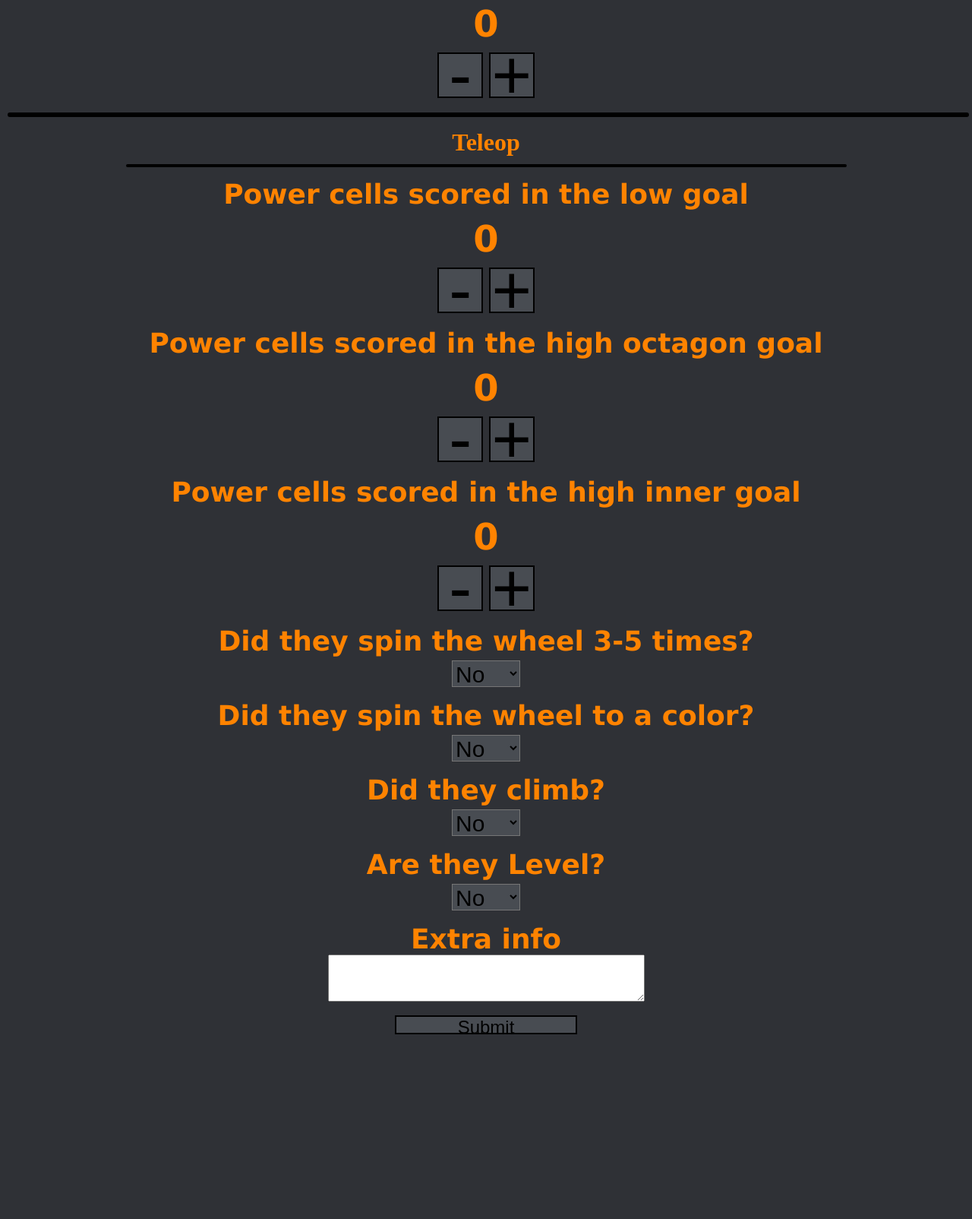
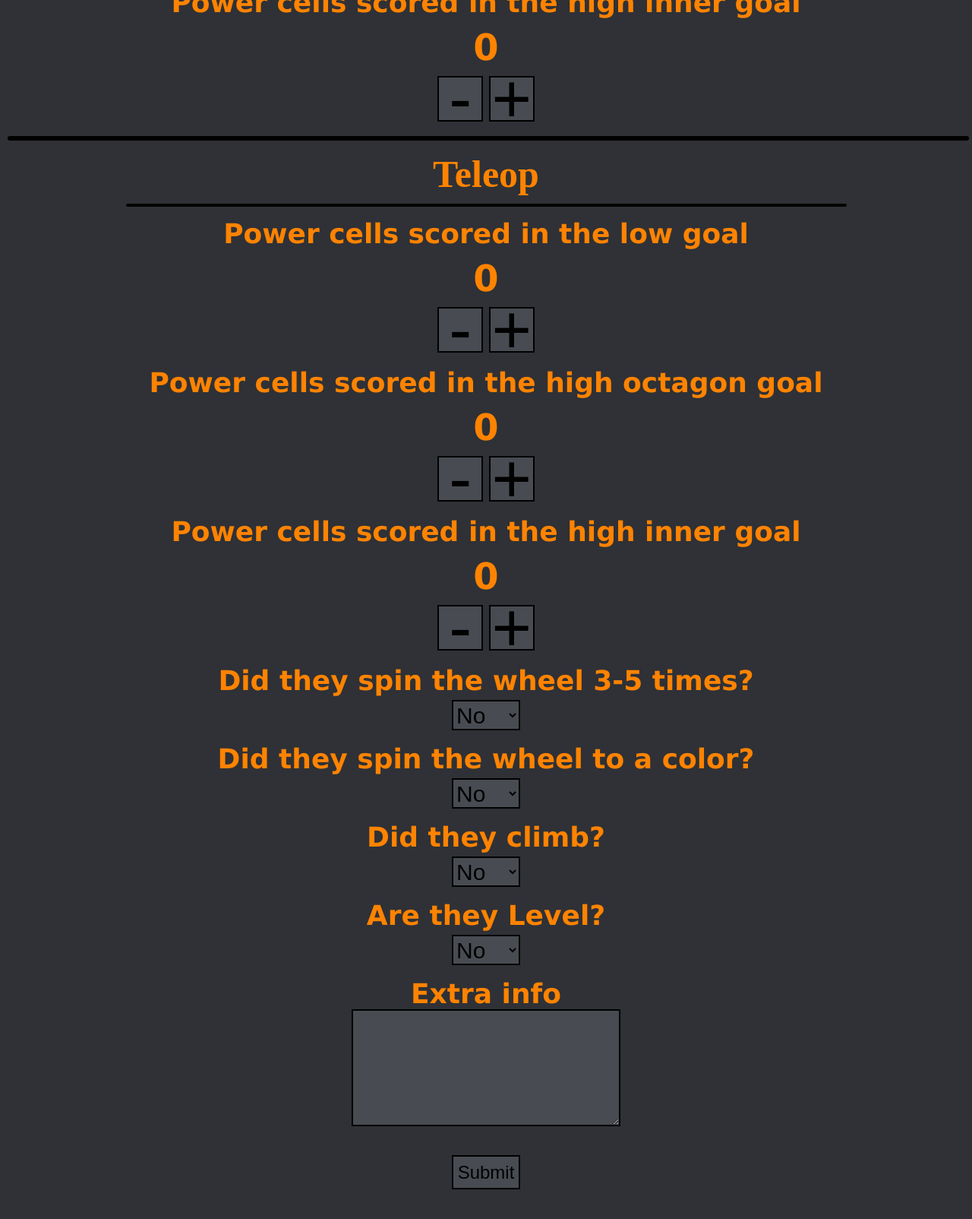
Before and after one commit to enilsson18/scoutingservice, a website: page fieldscout.html in a window 1280 px wide. Shown: the part 960-2564 px from the top of the page at 76% size. Before the commit the page ends 2348 px from the top, so only its background shows below. Drawn offline with Linux system fonts and the light colour scheme; no server answers; files whose address does not match are found by name.

Commit message:
fixed textarea

```diff
--- a/clientscript.js
+++ b/clientscript.js
@@ -73,6 +73,7 @@ function submit()
         if (data[i].type == "text"){
             data[i].data = document.getElementById("" + i + "").getElementsByTagName("input")[0].value;
             if(data[0].data == ""){
+                alert("Please fill out all Fields before submitting");
                 break;
             }
 
--- a/fieldscout.html
+++ b/fieldscout.html
@@ -25,7 +25,7 @@
         </select>
     </li>
     <hr class="major">
-    <h1>Auto</h1>
+    <h1 class = "section">Auto</h1>
     <hr class="minor">
     <li>
         <h2>Did they cross the initiation line?</h2>
@@ -53,7 +53,7 @@
         <input class="butt" type="button" value="+"/>
     </li>
     <hr class="major">
-    <h1>Teleop</h1>
+    <h1 class = "section">Teleop</h1>
     <hr class="minor">
     <li>
         <h2>Power cells scored in the low goal</h2>
--- a/main.css
+++ b/main.css
@@ -1,7 +1,7 @@
 body {
     padding: 10px;
     text-align:center;
-    color:#ff8300;
+    color:#000;
 }
 
 a:link, a:visited {
@@ -13,9 +13,22 @@ a:link, a:visited {
     display: inline-block;
 }
 
+hr.minor {
+    margin: 15px auto 15px auto;
+    border: 2px solid #000000;
+    width: 50%;
+    border-radius: 5px;
+}
+
 h1 {
-    font-family: monospace;
-    font-size: 40px;
+    font-family: sans-seriff;
+    font-size: 50px;
+
+    text-shadow: 2px 2px 1px #ff8300;
+}
+
+h3 {
+    color:#2F3136;
 }
 
 div1 {
--- a/style.css
+++ b/style.css
@@ -12,10 +12,30 @@ body {
     text-align:center;
     color:#ff8300;
 }
+h1.fix {
+    font-family: serif;
+    font-weight: bolder;
+    font-size:30px;
+}
+
+.section {
+    font-family: serif;
+    font-weight: bolder;
+    font-size: 50px;
+}
 
 p {
     width:80%;
     margin: auto;
+}
+
+.bigText{
+    text-align: start;
+    width: 350px;
+    height: 150px;
+    font-size:24px;
+    border: solid 2px black;
+    background: #484C52;
 }
 
 input {
@@ -52,14 +72,16 @@ h1 {
     height: 60px;
     font-size: 90px;
     line-height: 0px;
+    color: #000;
 }
 
 .boolean{
     margin:5px;
     width:90px;
-    height:35px;
+    height:40px;
     font-size: 30px;
     background-color: #484C52;
+    border: solid 2px black;
 }
 
 #questions li {
@@ -68,8 +90,12 @@ h1 {
     font-family: "Verdana", sans;
 }
 
-#14 {
-    font-size:7px;
+.submit{
+    margin: 20px;
+    width:90px;
+    height: 45px;
+    font-size: 24px;
+    line-height: 0px;
 }
 
 hr.minor {
```
Also changed, not shown: index.html (+2 -2 lines), pitscout.html (+1 -1 lines).
